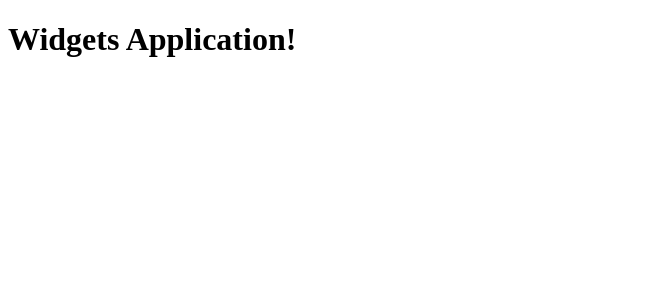
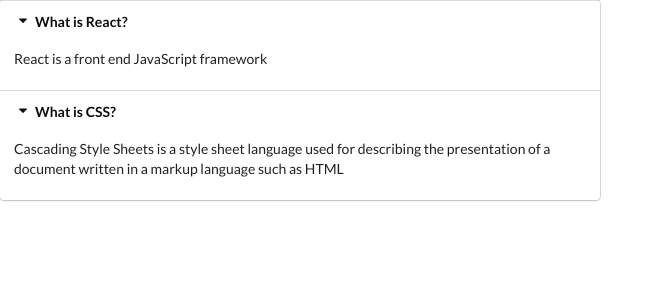
Before and after one commit to NuriaLuz/widgetsproject, a React (Create React App) app: page / in a window 1280 px wide. Shown: the top 300 px of the page, without its empty margins (0-664 px from the left). Built offline with nearby package versions, Linux system fonts and the light colour scheme.

Commit message:
added a few semantic-ui css style

```diff
--- a/public/index.html
+++ b/public/index.html
@@ -2,9 +2,9 @@
 <html lang="en">
   <head>
     <meta charset="utf-8" />
-    <link rel="icon" href="%PUBLIC_URL%/favicon.ico" />
     <meta name="viewport" content="width=device-width, initial-scale=1" />
     <meta name="theme-color" content="#000000" />
+    <link rel="stylesheet" href="https://cdnjs.cloudflare.com/ajax/libs/semantic-ui/2.4.1/semantic.min.css" />
 
 
     <title>React App</title>
--- a/src/App.js
+++ b/src/App.js
@@ -1,9 +1,22 @@
 import React from 'react'
+import Accordion from './components/Accordion'
+
+const items = [
+    {
+        title: 'What is React?',
+        content : 'React is a front end JavaScript framework'
+    },
+    {
+        title: 'What is CSS?',
+        content: 'Cascading Style Sheets is a style sheet language used for describing the presentation of a document written in a markup language such as HTML'
+    }
+
+]
 
 export default () => {
     return (
-    <h1>
-        Widgets Application!
-    </h1>
+    <div>
+       <Accordion items = {items} />
+    </div>
     )
 };
--- /dev/null
+++ b/src/components/Accordion.js
@@ -0,0 +1,28 @@
+import React from 'react'
+
+const Accordion = ({ items }) => {
+    const renderedItems = items.map(item => {
+        return (
+            <div key={item.title}>
+                <div className="title active">
+                    <i className="dropdown icon"></i>
+                    {item.title}
+                </div>
+
+                <div className="content active">
+                    <p>{item.content}</p>
+                </div>
+            </div>
+
+        )
+    })
+
+
+    return (
+        <div className="ui styled accordion">
+            {renderedItems}
+        </div>
+    )
+};
+
+export default Accordion
```
